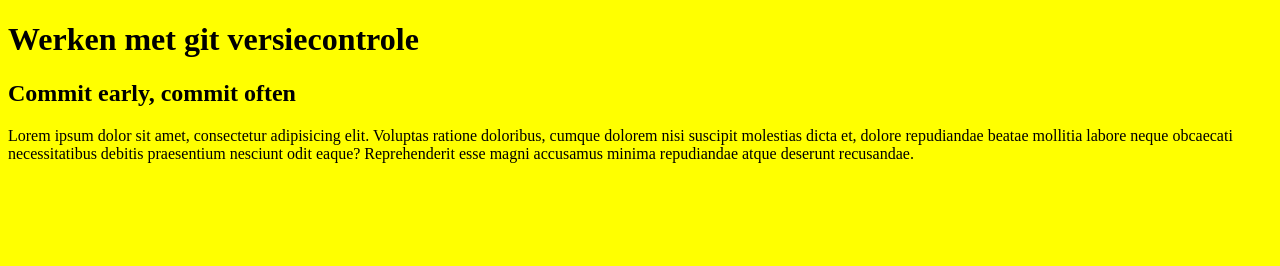
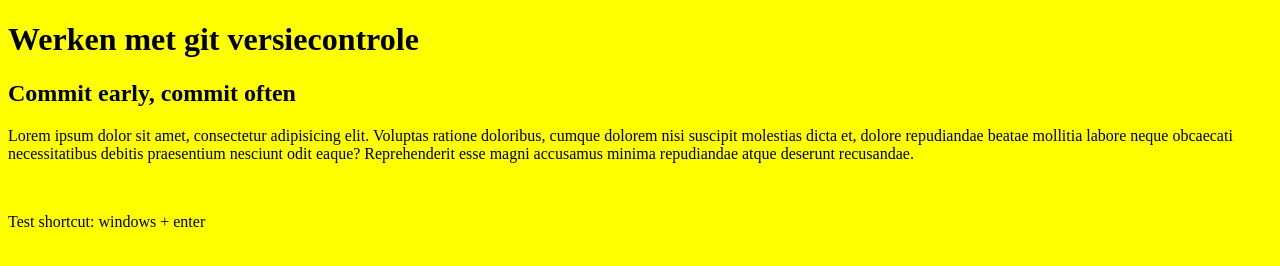
Before and after one commit to WimUCLL/module_2_git, a plain HTML site: page index.html in a window 1280 px wide. Drawn offline with Linux system fonts and the light colour scheme.

Commit message:
Test shortcut

```diff
--- a/index.html
+++ b/index.html
@@ -14,5 +14,6 @@
         praesentium nesciunt odit eaque? Reprehenderit esse magni accusamus minima repudiandae atque deserunt
         recusandae.</p>
     <img src="img/biegun-wschodni-ZloDJXzcMGA-unsplash-2.jpg" alt="">
+    <p>Test shortcut: windows + enter</p>
 </body>
 </html>
```
